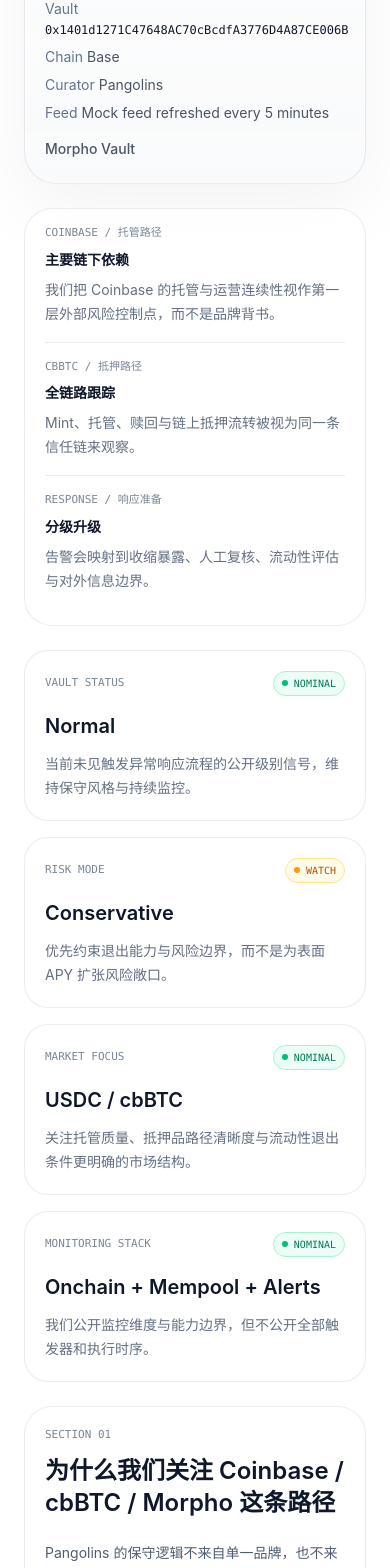
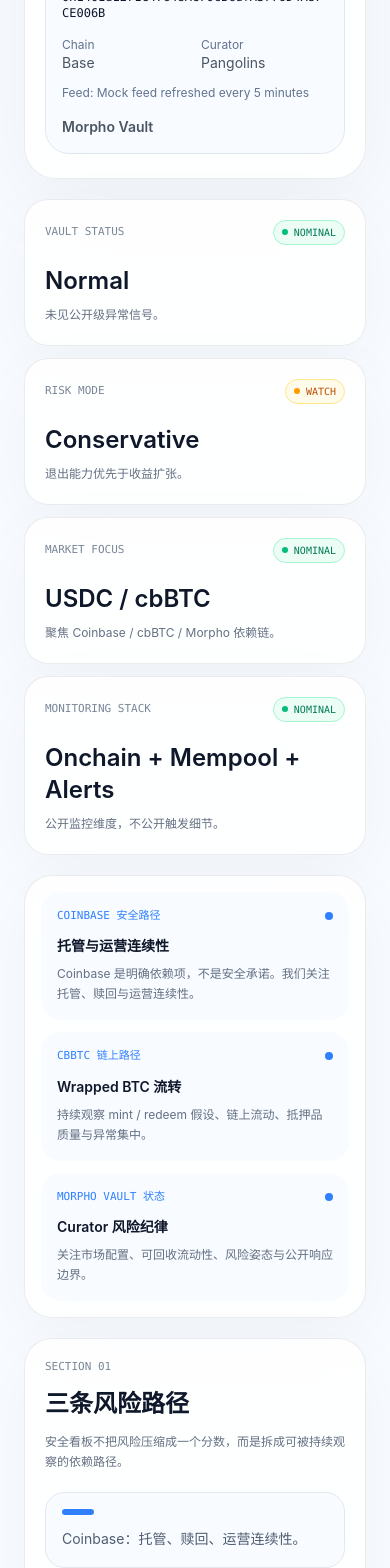
Before and after one commit to BitPickles/pangolins-site, a Next.js app: page /monitoring in a window 390 px wide. Shown: the part 420-1988 px from the top of the page. Built offline with nearby package versions, Linux system fonts and the light colour scheme.

Commit message:
feat: upgrade pangolins apple launch experience

```diff
--- a/app/monitoring/page.tsx
+++ b/app/monitoring/page.tsx
@@ -9,8 +9,8 @@
   const snapshot = await getMonitoringSnapshot();
 
   return (
-    <main className="site-shell">
-      <div className="mx-auto flex max-w-6xl flex-col gap-6 px-6 py-8 md:py-10">
+    <main className="site-shell bg-[#f8fbff]">
+      <div className="mx-auto flex max-w-6xl flex-col gap-5 px-6 py-7 md:py-9">
         <div className="flex items-center justify-between border-b border-[color:var(--line)] pb-4 text-sm text-[#647083]">
           <Link href="/" className="font-mono uppercase text-[#0f172a]">
             Pangolins
@@ -23,35 +23,40 @@
           </div>
         </div>
 
-        <section className="dossier-panel rounded-[2rem] border border-[color:var(--line)] px-5 py-6 md:px-7">
-          <div className="flex flex-col gap-6 lg:flex-row lg:items-end lg:justify-between">
-            <div className="max-w-3xl space-y-4">
-              <p className="dossier-label">Monitoring / Transparency</p>
-              <h1 className="font-display text-balance text-4xl font-semibold text-[#0f172a] md:text-5xl">
+        <section className="rounded-[2rem] border border-[color:var(--line)] bg-white/82 px-5 py-6 shadow-[0_24px_90px_rgba(15,23,42,0.05)] backdrop-blur-xl md:px-7">
+          <div className="grid gap-6 lg:grid-cols-[minmax(0,1fr)_minmax(280px,0.42fr)] lg:items-end">
+            <div className="max-w-3xl">
+              <p className="font-mono text-[11px] uppercase text-[#2f80ff]">
+                Monitoring / Transparency
+              </p>
+              <h1 className="mt-4 text-balance text-4xl font-semibold leading-[1.02] text-[#0f172a] md:text-6xl">
                 实时监控与风险透明度
               </h1>
-              <p className="text-sm text-[var(--accent-strong)]">Monitoring &amp; Transparency</p>
-              <p className="max-w-2xl text-sm leading-7 text-[#5c6879]">{snapshot.headline}</p>
+              <p className="mt-4 max-w-2xl text-sm leading-7 text-[#5c6879]">
+                {snapshot.headline}
+              </p>
             </div>
-            <div className="grid gap-2 text-sm text-[var(--muted)] md:text-right">
-              <p>
-                <span className="text-slate-500">Vault</span>{" "}
-                <span className="font-mono text-xs text-[#0f172a]">{snapshot.vault.address}</span>
+            <div className="rounded-[1.5rem] border border-[#e2e8f0] bg-[#f8fbff] p-4 text-sm text-[var(--muted)]">
+              <p className="font-mono text-[11px] uppercase text-[#7a8797]">Vault</p>
+              <p className="mt-2 break-all font-mono text-xs text-[#0f172a]">
+                {snapshot.vault.address}
               </p>
-              <p>
-                <span className="text-slate-500">Chain</span> {snapshot.vault.chain}
-              </p>
-              <p>
-                <span className="text-slate-500">Curator</span> {snapshot.vault.curator}
-              </p>
-              <p>
-                <span className="text-slate-500">Feed</span> {snapshot.asOf}
-              </p>
+              <div className="mt-4 grid grid-cols-2 gap-3">
+                <p>
+                  <span className="block text-xs text-slate-500">Chain</span>
+                  {snapshot.vault.chain}
+                </p>
+                <p>
+                  <span className="block text-xs text-slate-500">Curator</span>
+                  {snapshot.vault.curator}
+                </p>
+              </div>
+              <p className="mt-3 text-xs text-slate-500">Feed: {snapshot.asOf}</p>
               <Link
                 href={snapshot.vault.link}
                 target="_blank"
                 rel="noreferrer"
-                className="mt-2 inline-flex items-center justify-start text-sm font-medium text-[var(--accent-strong)] md:justify-end"
+                className="mt-4 inline-flex items-center text-sm font-semibold text-[var(--accent-strong)]"
               >
                 Morpho Vault
               </Link>
@@ -59,8 +64,8 @@
           </div>
         </section>
 
+        <MonitoringStatusCards cards={snapshot.statusCards} />
         <MonitoringSummaryStrip items={snapshot.summary} />
-        <MonitoringStatusCards cards={snapshot.statusCards} />
         <MonitoringSections sections={snapshot.sections} />
         <RecentEvents events={snapshot.recentEvents} />
       </div>
--- a/components/monitoring/monitoring-sections.tsx
+++ b/components/monitoring/monitoring-sections.tsx
@@ -6,30 +6,31 @@
 
 export function MonitoringSections({ sections }: MonitoringSectionsProps) {
   return (
-    <div className="grid gap-4">
+    <div className="grid gap-3">
       {sections.map((section, index) => (
         <section
           key={section.slug}
-          className="rounded-[1.75rem] border border-[color:var(--line)] bg-white/70 px-5 py-5 backdrop-blur-xl md:px-6"
+          className="rounded-[1.75rem] border border-[color:var(--line)] bg-white/82 px-5 py-5 shadow-[0_18px_70px_rgba(15,23,42,0.04)] backdrop-blur-xl md:px-6"
         >
-          <div className="grid gap-5 lg:grid-cols-[minmax(0,220px)_1fr] lg:gap-8">
+          <div className="grid gap-5 lg:grid-cols-[minmax(0,240px)_1fr] lg:gap-8">
             <div>
               <p className="font-mono text-[11px] uppercase text-[#7a8797]">
                 Section {String(index + 1).padStart(2, "0")}
               </p>
               <h2 className="mt-3 text-2xl font-semibold text-[#0f172a]">{section.title}</h2>
+              <p className="mt-3 text-xs leading-5 text-[#647083]">{section.body}</p>
             </div>
-            <div className="space-y-4">
-              <p className="text-sm leading-7 text-[#4f5d70]">{section.body}</p>
-              <ul className="divide-y divide-[color:var(--line)] text-sm leading-6 text-[#647083]">
-                {section.bullets.map((bullet) => (
-                  <li key={bullet} className="flex gap-3 py-3 first:pt-0 last:pb-0">
-                    <span className="mt-2 h-1.5 w-1.5 shrink-0 rounded-full bg-[#9aa6b6]" aria-hidden="true" />
-                    {bullet}
-                  </li>
-                ))}
-              </ul>
-            </div>
+            <ul className="grid gap-2 md:grid-cols-3">
+              {section.bullets.map((bullet) => (
+                <li
+                  key={bullet}
+                  className="rounded-[1.2rem] border border-[#e2e8f0] bg-[#f8fbff] px-4 py-4 text-sm leading-6 text-[#4f5d70]"
+                >
+                  <span className="mb-3 block h-1.5 w-8 rounded-full bg-[#2f80ff]" aria-hidden="true" />
+                  {bullet}
+                </li>
+              ))}
+            </ul>
           </div>
         </section>
       ))}
--- a/components/monitoring/monitoring-status-cards.tsx
+++ b/components/monitoring/monitoring-status-cards.tsx
@@ -18,11 +18,11 @@
 
 export function MonitoringStatusCards({ cards }: MonitoringStatusCardsProps) {
   return (
-    <section className="grid gap-4 md:grid-cols-2 xl:grid-cols-4">
+    <section className="grid gap-3 md:grid-cols-2 xl:grid-cols-4">
       {cards.map((card) => (
         <article
           key={card.title}
-          className="rounded-[1.5rem] border border-[color:var(--line)] bg-white/68 px-5 py-5 backdrop-blur-xl"
+          className="rounded-[1.5rem] border border-[color:var(--line)] bg-white/86 px-5 py-5 shadow-[0_18px_70px_rgba(15,23,42,0.04)] backdrop-blur-xl"
         >
           <div className="flex items-center justify-between gap-3">
             <p className="font-mono text-[11px] uppercase text-[#7a8797]">{card.title}</p>
@@ -33,8 +33,8 @@
               {card.tone === "normal" ? "Nominal" : card.tone === "watch" ? "Watch" : "Elevated"}
             </span>
           </div>
-          <p className="mt-4 text-xl font-semibold text-[#0f172a]">{card.value}</p>
-          <p className="mt-3 text-sm leading-6 text-[#647083]">{card.note}</p>
+          <p className="mt-5 text-2xl font-semibold text-[#0f172a]">{card.value}</p>
+          <p className="mt-2 text-xs leading-5 text-[#647083]">{card.note}</p>
         </article>
       ))}
     </section>
--- a/components/monitoring/monitoring-summary-strip.tsx
+++ b/components/monitoring/monitoring-summary-strip.tsx
@@ -8,14 +8,17 @@
   return (
     <section
       aria-label="Monitoring summary"
-      className="rounded-[1.75rem] border border-[color:var(--line)] bg-white/72 px-5 py-4 backdrop-blur-xl md:px-6"
+      className="rounded-[1.75rem] border border-[color:var(--line)] bg-white/82 px-4 py-4 shadow-[0_18px_70px_rgba(15,23,42,0.04)] backdrop-blur-xl md:px-5"
     >
-      <div className="grid gap-0 divide-y divide-[color:var(--line)] md:grid-cols-3 md:divide-x md:divide-y-0">
-        {items.map((item, index) => (
-          <article key={item.label} className={index === 0 ? "pb-4 md:pb-0 md:pr-5" : "py-4 md:px-5 md:py-0"}>
-            <p className="font-mono text-[11px] uppercase text-[#7a8797]">{item.label}</p>
-            <p className="mt-2 text-sm font-semibold text-[#0f172a]">{item.value}</p>
-            <p className="mt-2 text-sm leading-6 text-[#647083]">{item.detail}</p>
+      <div className="grid gap-3 md:grid-cols-3">
+        {items.map((item) => (
+          <article key={item.label} className="rounded-[1.25rem] bg-[#f8fbff] p-4">
+            <div className="flex items-center justify-between gap-3">
+              <p className="font-mono text-[11px] uppercase text-[#2f80ff]">{item.label}</p>
+              <span className="h-2 w-2 rounded-full bg-[#2f80ff]" aria-hidden="true" />
+            </div>
+            <p className="mt-3 text-sm font-semibold text-[#0f172a]">{item.value}</p>
+            <p className="mt-2 text-xs leading-5 text-[#647083]">{item.detail}</p>
           </article>
         ))}
       </div>
--- a/lib/content/monitoring-data.ts
+++ b/lib/content/monitoring-data.ts
@@ -49,115 +49,115 @@
       "https://app.morpho.org/base/vault/0x1401d1271C47648AC70cBcdfA3776D4A87CE006B/pangolins-usdc#overview"
   },
   headline:
-    "这个页面围绕 Pangolins 在 Morpho 上的具体 vault 展示当前风险姿态、监控重点与透明度边界。我们公开方法、维度与原则，但不公开全部执行阈值。",
+    "围绕 Pangolins 在 Morpho 上的 USDC vault，公开 Coinbase / cbBTC / Morpho 三条关键风险路径。这里展示原则、状态和监控维度，不公开执行阈值。",
   summary: [
     {
-      label: "Coinbase / 托管路径",
-      value: "主要链下依赖",
-      detail: "我们把 Coinbase 的托管与运营连续性视作第一层外部风险控制点，而不是品牌背书。"
+      label: "Coinbase 安全路径",
+      value: "托管与运营连续性",
+      detail: "Coinbase 是明确依赖项，不是安全承诺。我们关注托管、赎回与运营连续性。"
     },
     {
-      label: "cbBTC / 抵押路径",
-      value: "全链路跟踪",
-      detail: "Mint、托管、赎回与链上抵押流转被视为同一条信任链来观察。"
+      label: "cbBTC 链上路径",
+      value: "Wrapped BTC 流转",
+      detail: "持续观察 mint / redeem 假设、链上流动、抵押品质量与异常集中。"
     },
     {
-      label: "Response / 响应准备",
-      value: "分级升级",
-      detail: "告警会映射到收缩暴露、人工复核、流动性评估与对外信息边界。"
+      label: "Morpho Vault 状态",
+      value: "Curator 风险纪律",
+      detail: "关注市场配置、可回收流动性、风险姿态与公开响应边界。"
     }
   ],
   statusCards: [
     {
       title: "Vault Status",
       value: "Normal",
-      note: "当前未见触发异常响应流程的公开级别信号，维持保守风格与持续监控。",
+      note: "未见公开级异常信号。",
       tone: "normal"
     },
     {
       title: "Risk Mode",
       value: "Conservative",
-      note: "优先约束退出能力与风险边界，而不是为表面 APY 扩张风险敞口。",
+      note: "退出能力优先于收益扩张。",
       tone: "watch"
     },
     {
       title: "Market Focus",
       value: "USDC / cbBTC",
-      note: "关注托管质量、抵押品路径清晰度与流动性退出条件更明确的市场结构。",
+      note: "聚焦 Coinbase / cbBTC / Morpho 依赖链。",
       tone: "normal"
     },
     {
       title: "Monitoring Stack",
       value: "Onchain + Mempool + Alerts",
-      note: "我们公开监控维度与能力边界，但不公开全部触发器和执行时序。",
+      note: "公开监控维度，不公开触发细节。",
       tone: "normal"
     }
   ],
   sections: [
     {
       slug: "safety-logic",
-      title: "为什么我们关注 Coinbase / cbBTC / Morpho 这条路径",
+      title: "三条风险路径",
       body:
-        "Pangolins 的保守逻辑不来自单一品牌，也不来自一句“安全”口号，而来自这条路径里每一层依赖都可以被拆开理解、单独监控并在必要时响应。",
+        "安全看板不把风险压缩成一个分数，而是拆成可被持续观察的依赖路径。",
       bullets: [
-        "Coinbase 被视为明确命名的运营与托管依赖，而不是“因此无风险”的理由。",
-        "cbBTC 被视为需要持续验证赎回完整性与托管连续性的 wrapped BTC 路径。",
-        "Morpho 提供的是 vault 结构、风险参数与执行纪律，并不消除底层资产路径风险。"
+        "Coinbase：托管、赎回、运营连续性。",
+        "cbBTC：发行路径、链上流转、抵押品质量。",
+        "Morpho Vault：市场配置、流动性回收、curator 纪律。"
       ]
     },
     {
       slug: "monitoring-dimensions",
-      title: "我们在看什么",
+      title: "我们的系统在看什么",
       body:
-        "监控不是堆指标，而是把真正影响退出能力与风险结构的信号归并成少数几个维度，让操作者先看见集中风险在哪里。",
+        "监控聚焦会影响退出能力和风险结构的变化，而不是堆砌无关指标。",
       bullets: [
-        "Counterparty continuity：托管、发行、赎回与关键主体的运营连续性。",
-        "Market function：可用流动性、赎回假设、退出路径与市场压力变化。",
-        "Protocol integrity：合约变更、参数变化、预言机假设与策略漂移。"
+        "攻击风险：异常交易、闪电贷路径、可疑交互。",
+        "金融风险：预言机异常、流动性压力、借贷活动突变。",
+        "运营风险：合约升级、权限变化、关键依赖异常。"
       ]
     },
     {
       slug: "principles",
       title: "Principles & Rules",
       body:
-        "我们公开的是原则、方法论与边界，而不是所有内部阈值。真正重要的不是具体数字，而是有没有稳定的执行纪律。",
+        "规则要短，执行要硬。风险先被说明，然后才谈收益。",
       bullets: [
-        "流动性优先于收益率优化。",
-        "风险边界优先于表面 APY。",
-        "执行纪律优先于主观侥幸。"
+        "风险先被说明。",
+        "流动性优先。",
+        "不公开削弱执行质量的触发细节。"
       ]
     },
     {
       slug: "abnormal-response-flow",
-      title: "当风险上升时，我们如何响应",
+      title: "风险上升时如何响应",
       body:
-        "异常状态必须按阶段处理。第一反应不是 improvisation，而是收缩、确认、评估与分级响应。",
+        "异常响应按阶段处理：识别、收缩、复核、回收、观察。",
       bullets: [
-        "发现异常信号，记录依赖点与当前暴露假设。",
-        "提升监控等级，停止新增暴露并评估流动性回收条件。",
-        "优先回收可回收资金，并进入持续观察 / 应急模式。"
+        "发现异常信号，提升监控等级。",
+        "停止新增暴露，评估可回收流动性。",
+        "优先回收可回收资金，进入持续观察。"
       ]
     },
     {
       slug: "transparency-boundaries",
-      title: "透明，不等于自废武功",
+      title: "透明，不等于公开全部执行细节",
       body:
-        "这个页面解释我们如何思考、监控什么、风险边界在哪里，但不会公开所有内部执行细节。",
+        "透明的目标是让用户理解风险边界，不是让市场反向预判执行动作。",
       bullets: [
-        "公开监控类别、逻辑与风险态度。",
-        "不公开会削弱响应质量的阈值、触发器与执行时序。",
-        "当前 mock 数据用于稳定未来真实数据接口。"
+        "公开原则、风险路径和监控维度。",
+        "不公开阈值、触发器和执行时序。",
+        "实时数据接口后续可直接替换 mock feed。"
       ]
     },
     {
       slug: "risk-statement",
-      title: "技术能力不能消灭风险，只能更早识别风险",
+      title: "技术能力不能消灭风险",
       body:
-        "没有任何监控页面能消除托管、发行人、流动性、预言机、治理或智能合约风险。这个页面展示的是纪律，而不是保证。",
+        "技术能力不能消灭风险，只能更早识别风险。监控提高响应速度，不改变底层市场约束。",
       bullets: [
-        "保守定位会降低一部分损失路径，但不能消除损失场景。",
-        "更深的监控提高的是响应速度与先手概率，不是市场本身的流动性。",
-        "任何真实部署都仍应结合独立尽调与风险判断。"
+        "不能消除托管、发行人、流动性、预言机或智能合约风险。",
+        "不能保证一定撤出或一定领先市场。",
+        "任何使用都仍需要独立尽调与风险判断。"
       ]
     }
   ],
@@ -165,19 +165,20 @@
     {
       label: "Available liquidity",
       value: "High",
-      detail: "mock: the page reserves a slot for liquidity depth and withdrawal resilience."
+      detail: "mock: reserved for liquidity depth and withdrawal resilience."
     },
     {
       label: "Pressure level",
       value: "Contained",
-      detail: "mock: pressure classification will later be driven by live market feeds."
+      detail: "mock: later driven by live market feeds."
     }
   ],
   riskSignals: [
     {
       title: "Custody reliance",
       value: "Explicitly tracked",
-      note: "Coinbase continuity is treated as a named dependency, not buried inside generic market risk.",
+      note:
+        "Coinbase continuity is tracked as a named dependency, not hidden inside generic market risk.",
       tone: "watch"
     },
     {
@@ -190,6 +191,6 @@
   recentEvents: [
     "Mock feed heartbeat refreshed.",
     "No elevated public-facing incident flag.",
-    "Transparency copy synchronized with current conservative posture."
+    "Safety-board copy aligned with Apple Launch direction."
   ]
 };
--- a/lib/content/site-copy.ts
+++ b/lib/content/site-copy.ts
@@ -12,18 +12,18 @@
   },
   home: {
     hero: {
-      eyebrow: "Morpho Curator / Defensive End",
+      eyebrow: "Pangolins / Morpho Curator",
       title: {
-        zh: "我们管理的不是资金，而是风险",
-        en: "We manage risk before capital."
+        zh: "管理风险，而非资金",
+        en: "Manage risk, not funds."
       },
       support: {
-        zh: "We manage risk before capital.",
-        en: "A conservative curator layer for the defensive end of onchain capital."
+        zh: "为保守型链上资金构建的风险基础设施。",
+        en: "Risk infrastructure for conservative onchain capital."
       },
       body: {
-        zh: "Pangolins 是一个基于 Morpho 的 curator 产品，服务于链上资产配置中最保守的一端。",
-        en: "Pangolins is a Morpho curator product designed for the most defensive sleeve of onchain capital allocation."
+        zh: "Pangolins 是基于 Morpho 的链上风险管理层，当前聚焦 USDC / cbBTC 风格的保守型策略。",
+        en: "Pangolins is an onchain risk-management layer built on Morpho, currently focused on a conservative USDC / cbBTC strategy style."
       },
       primaryCta: {
         zh: "查看监控与透明度",
@@ -33,122 +33,122 @@
         zh: "在 Morpho 查看 Vault",
         en: "Morpho Vault"
       },
-      chips: ["Built on Morpho", "High Liquidity", "Conservative Risk", "Monitoring First"],
+      chips: ["Morpho Vault", "USDC", "cbBTC", "Risk-first"],
       metrics: [
         {
-          label: "Primary Asset",
-          value: { zh: "USDC", en: "USDC" }
-        },
-        {
-          label: "Risk Mode",
+          label: "Risk Layer",
           value: { zh: "保守", en: "Conservative" }
         },
         {
-          label: "Focus",
-          value: { zh: "cbBTC 相关市场", en: "cbBTC-backed markets" }
+          label: "Liquidity",
+          value: { zh: "优先", en: "Priority" }
+        },
+        {
+          label: "Custody",
+          value: { zh: "非托管", en: "Non-custodial" }
         }
       ]
     },
     scenes: [
       {
-        kicker: "01 / Structure",
+        kicker: "01 / Complexity Filter",
         title: {
-          zh: "风险不是结果，它先是结构",
-          en: "Risk is not only an outcome. It is a structure first."
+          zh: "让 DeFi 的复杂性，停在系统里。",
+          en: "Keep DeFi complexity inside the system."
         },
         body: {
-          zh: "真正重要的，不只是收益曲线，而是你暴露在什么样的市场结构里。",
-          en: "What matters is not only the yield curve, but the structure your capital is exposed to."
+          zh: "用户看到的是清晰策略；系统处理的是协议、流动性、抵押路径与执行风险。",
+          en: "Users see a clear strategy. The system handles protocol, liquidity, collateral, and execution risk."
         },
         panelTitle: {
-          zh: "Readable market structure",
-          en: "Readable market structure"
+          zh: "Filter before exposure",
+          en: "Filter before exposure"
         },
         panelBody: {
-          zh: "优先选择边界清晰、信用锚更强、响应路径更可解释的底层市场。",
-          en: "Favor markets whose boundaries, credit anchors, and response paths remain more legible."
+          zh: "先识别依赖，再决定是否进入市场。",
+          en: "Identify dependencies before entering the market."
         }
       },
       {
-        kicker: "02 / Liquidity",
+        kicker: "02 / Exit Discipline",
         title: {
-          zh: "高流动性，不该以高风险为代价",
-          en: "High liquidity should not require high risk."
+          zh: "不是追逐更高收益，而是保留退出能力。",
+          en: "Not higher yield. Better exit discipline."
         },
         body: {
-          zh: "当资金处在保守层，退出能力比表面 APY 更重要。",
-          en: "When capital sits in the defensive sleeve, exit capacity matters more than headline APY."
+          zh: "保守层的价值，不在于多几个点，而在于风险上升时仍有纪律和路径。",
+          en: "The defensive layer is not about a few extra points. It is about discipline and paths when risk rises."
         },
         panelTitle: {
-          zh: "Liquidity first",
-          en: "Liquidity first"
+          zh: "Liquidity is the constraint",
+          en: "Liquidity is the constraint"
         },
         panelBody: {
-          zh: "我们优先保留流动性回收路径，而不是用复杂风险换一个更好看的数字。",
-          en: "We preserve liquidity recovery paths before reaching for prettier numbers."
+          zh: "先保留退出能力，再谈收益增强。",
+          en: "Preserve exit capacity before yield enhancement."
         }
       },
       {
-        kicker: "03 / Discipline",
+        kicker: "03 / Continuous Security",
         title: {
-          zh: "先保留退出能力，再谈收益增强",
-          en: "Preserve exit capacity before yield enhancement."
+          zh: "安全不是一次性的审计。",
+          en: "Security is not a one-time audit."
         },
         body: {
-          zh: "监控、约束与纪律先于收益包装。",
-          en: "Monitoring, constraints, and discipline come before yield packaging."
+          zh: "它是贯穿策略生命周期的监控、预警、复核与响应。",
+          en: "It is monitoring, warning, review, and response across the full strategy lifecycle."
         },
         panelTitle: {
-          zh: "Monitoring before marketing",
-          en: "Monitoring before marketing"
+          zh: "Always watching the path",
+          en: "Always watching the path"
         },
         panelBody: {
-          zh: "我们更愿意公开原则、监控维度和响应框架，而不是用故事包装高收益。",
-          en: "We would rather publish principles, monitoring dimensions, and response frameworks than package yield with a story."
+          zh: "系统持续观察 Coinbase、cbBTC 与 Morpho vault 的关键依赖。",
+          en: "The system keeps watching Coinbase, cbBTC, and Morpho vault dependencies."
         }
       }
     ],
     manifesto: {
       title: {
-        zh: "不是卖高收益，而是管理风险结构",
-        en: "Not selling high yield, but managing risk structure."
+        zh: "非托管。透明。长期主义。",
+        en: "Non-custodial. Transparent. Long-term."
       },
       body: {
-        zh: "Pangolins 的价值，不在于把 APY 讲得更动听，而在于把风险边界讲得更清楚。",
-        en: "Pangolins creates value by making risk boundaries clearer, not by making APY sound more exciting."
+        zh: "资金不由 Pangolins 托管；风险必须被说明；策略不为短期热点改变边界。",
+        en: "Funds are not custodied by Pangolins. Risk must be explained. Strategy boundaries should not drift for short-term narratives."
       },
       pillars: [
         {
-          title: { zh: "流动性第一", en: "Liquidity First" },
+          title: { zh: "非托管", en: "Non-custodial" },
           body: {
-            zh: "优先保留可退出性。",
-            en: "Exit capacity comes first."
+            zh: "我们提供策略与风控，不接管用户资产。",
+            en: "We provide strategy and risk control, not custody."
           }
         },
         {
-          title: { zh: "监控优先", en: "Monitoring First" },
+          title: { zh: "透明", en: "Transparent" },
           body: {
-            zh: "持续观察链上变化与市场压力。",
-            en: "Continuously watch onchain change and market stress."
+            zh: "公开原则、风险路径与监控维度。",
+            en: "We publish principles, risk paths, and monitoring dimensions."
           }
         },
         {
-          title: { zh: "纪律执行", en: "Execution Discipline" },
+          title: { zh: "长期主义", en: "Long-term" },
           body: {
-            zh: "不为更高数字牺牲原则。",
-            en: "Do not trade principles for prettier numbers."
+            zh: "不为短期热点牺牲退出能力。",
+            en: "We do not trade exit capacity for short-term trends."
           }
         }
       ]
     },
     cta: {
       title: {
-        zh: "细节不必全部公开，原则必须足够清楚",
-        en: "Details need not be fully public, but principles must be clear."
+        zh: "看见我们如何看风险。",
+        en: "See how we watch risk."
       },
       body: {
-        zh: "进入 Monitoring，查看这个 vault 当前的状态、监控维度与风险边界。",
-        en: "Go to Monitoring for the vault's current posture, monitoring dimensions, and public risk boundary."
+        zh: "进入 Monitoring，查看 Coinbase / cbBTC / Morpho vault 的公开风险路径与当前状态。",
+        en: "Open Monitoring to view the public risk paths and current posture for Coinbase / cbBTC / Morpho vault dependencies."
       }
     }
   }
```
Also changed, not shown: components/home/apple-cta.tsx (+19 -19 lines), components/home/apple-hero.tsx (+50 -32 lines), components/home/apple-manifesto.tsx (+14 -16 lines), components/home/apple-scenes.tsx (+85 -40 lines), 3 other files (tests, documents, lock files or other folders).
